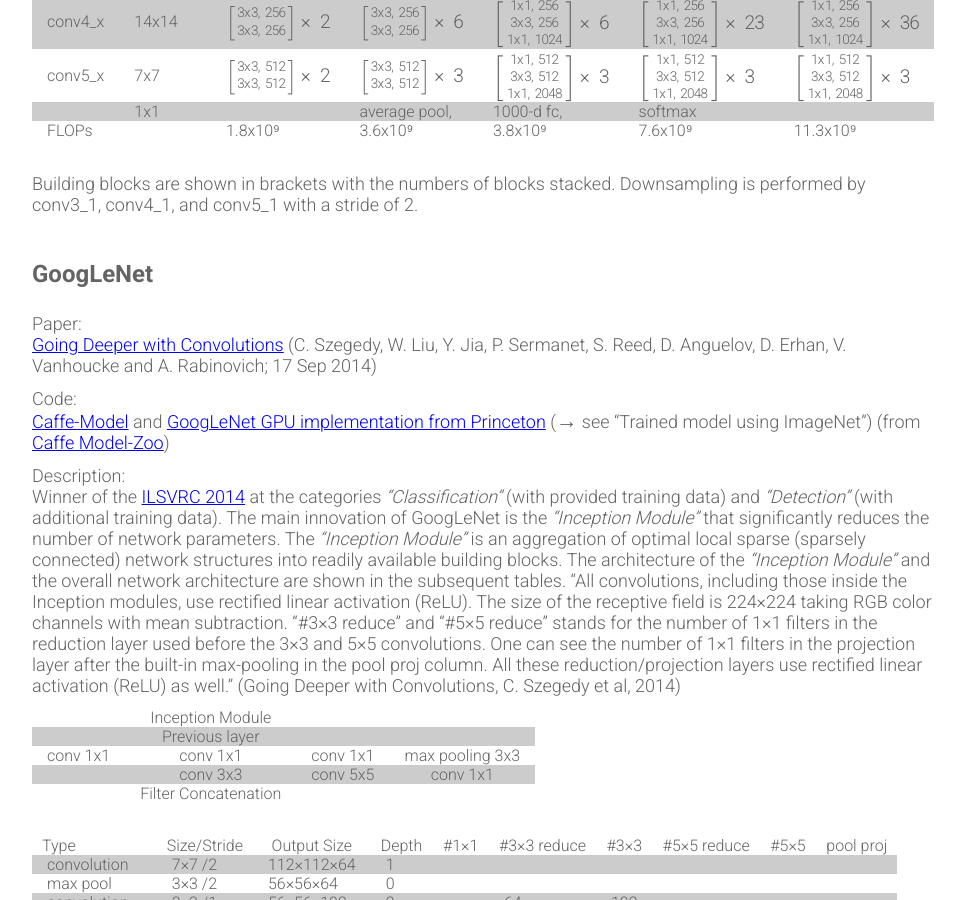
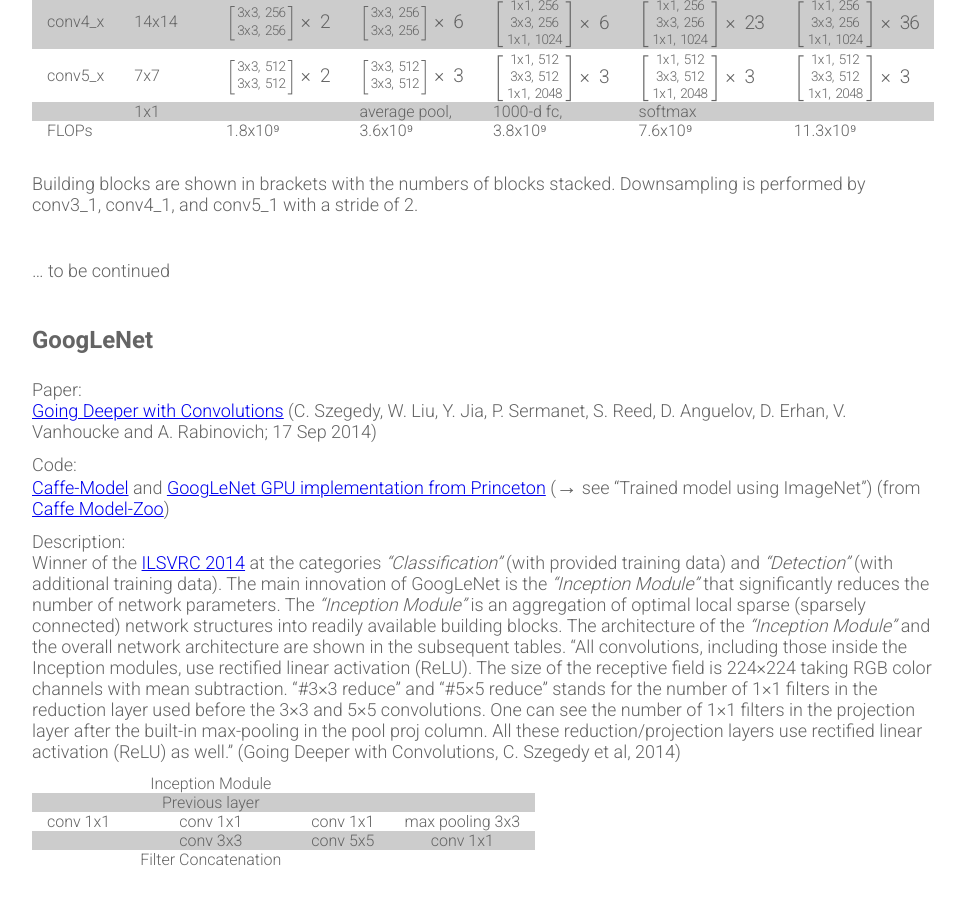
Before and after one commit to Xamla/xamla.github.io, a Jekyll site: the page built from prominent-convnet-architectures.md, in a window 1280 px wide and 900 px high, scrolled down 732 px. Shown: the whole window, without its empty margins (198-1163 px from the left). Built offline with Jekyll 4.4.1, drawn with Linux system fonts in a browser that asks for light colours; formulas are drawn with MathJax 3.

Commit message:
Update prominent-convnet-architectures.md

```diff
--- a/prominent-convnet-architectures.md
+++ b/prominent-convnet-architectures.md
@@ -39,6 +39,10 @@
 <br />
 
 Building blocks are shown in brackets with the numbers of blocks stacked. Downsampling is performed by conv3_1, conv4_1, and conv5_1 with a stride of 2.
+
+<br />
+
+... to be continued
 
 <br />
 
```
